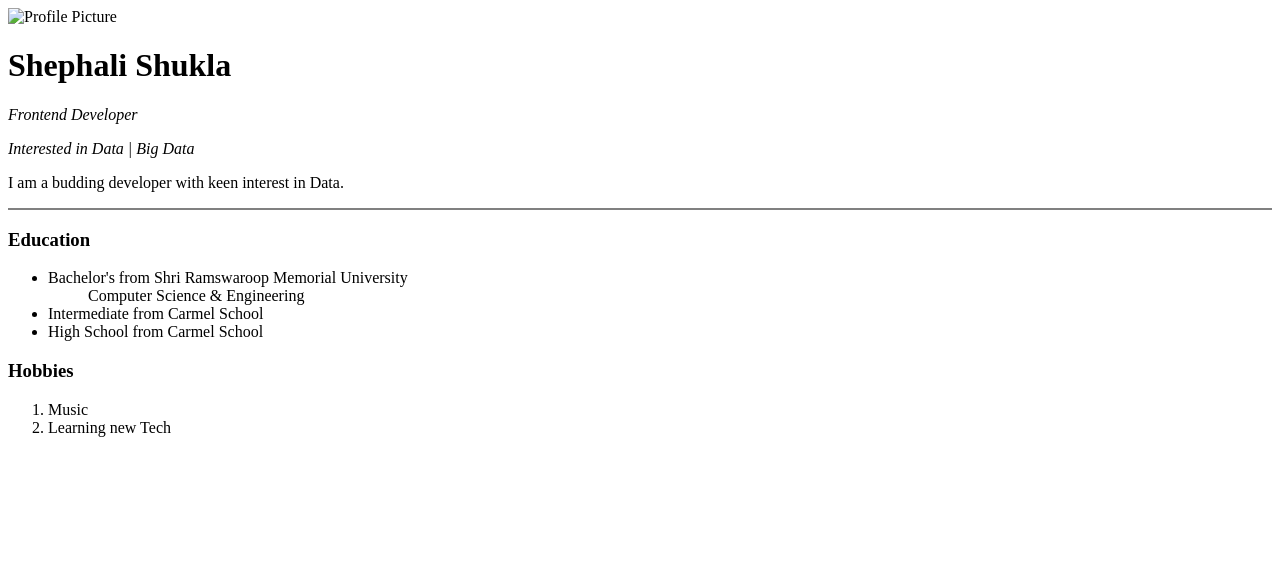
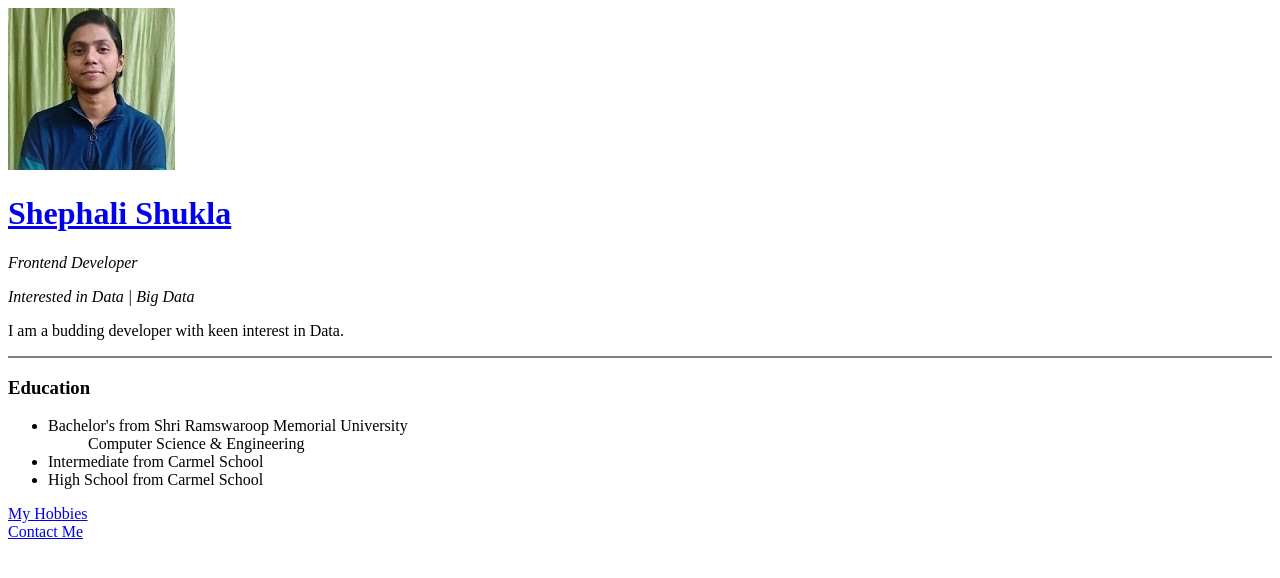
Before and after one commit to shephali-shukla/personal-site, a plain HTML site: page index.html in a window 1280 px wide. Drawn offline with Linux system fonts and the light colour scheme.

Commit message:
Added contact & hobbies page

```diff
--- a/index.html
+++ b/index.html
@@ -7,8 +7,8 @@
     <title>Shephali Shukla</title>
 </head>
 <body>
-    <img src="" alt="Profile Picture">
-    <h1>Shephali Shukla</h1>
+    <img src="./images/profile-picture.jfif" alt="Profile Picture">
+    <h1><a href="https://www.linkedin.com/in/shephali-shukla/">Shephali Shukla</a></h1>
     <p><em>Frontend Developer</em></p>
     <p><em>Interested in Data | Big Data</em></p>
     <p>I am a budding developer with keen interest in Data.</p>
@@ -21,12 +21,7 @@
         <li>Intermediate from Carmel School</li>
         <li>High School from Carmel School</li>
     </ul>
-    <h3>Hobbies</h3>
-    <ol>
-        <li>Music</li>
-        <li>Learning new Tech</li>
-    </ol>
-
-
+    <a href="hobbies.html">My Hobbies</a><br>
+    <a href="contact.html">Contact Me</a>
 </body>
 </html>
```
Also changed, not shown: contact.html (added, +14 -0 lines), hobbies.html (added, +16 -0 lines), images/profile-picture.jfif (added).
